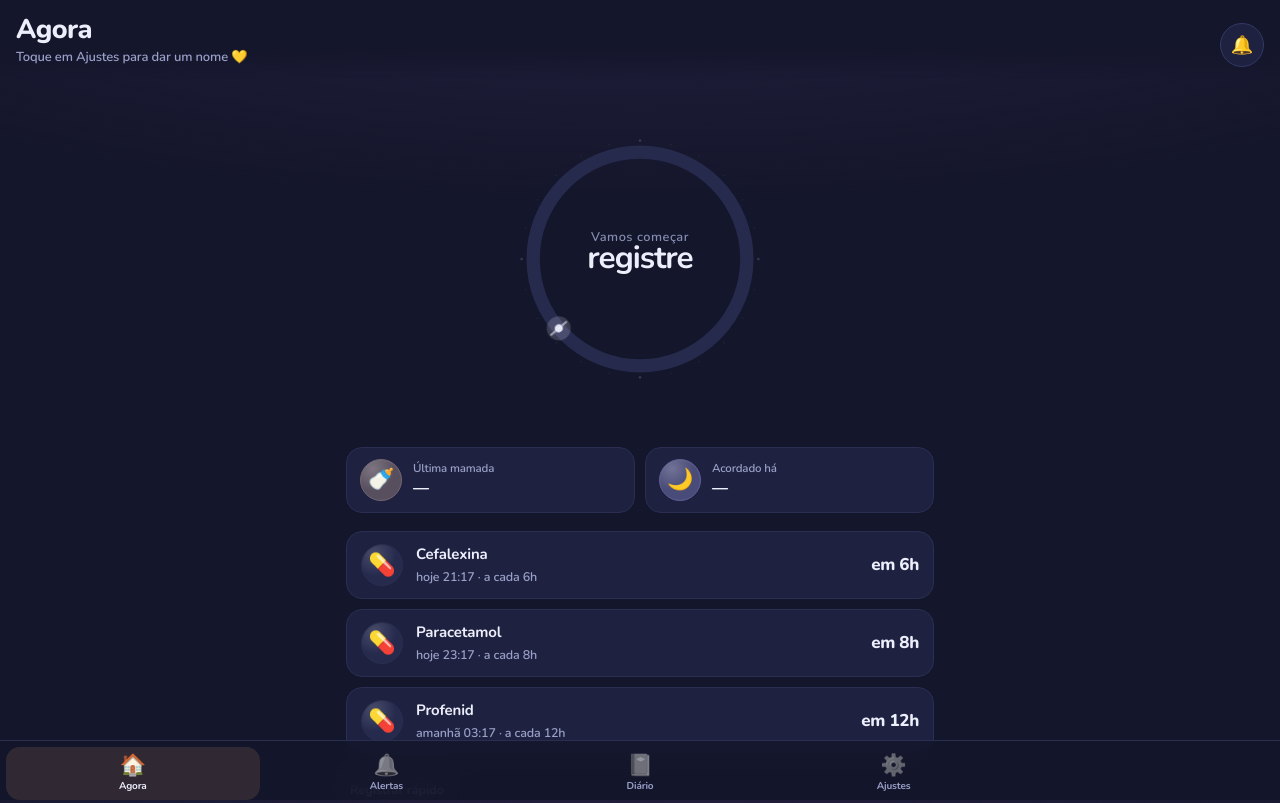
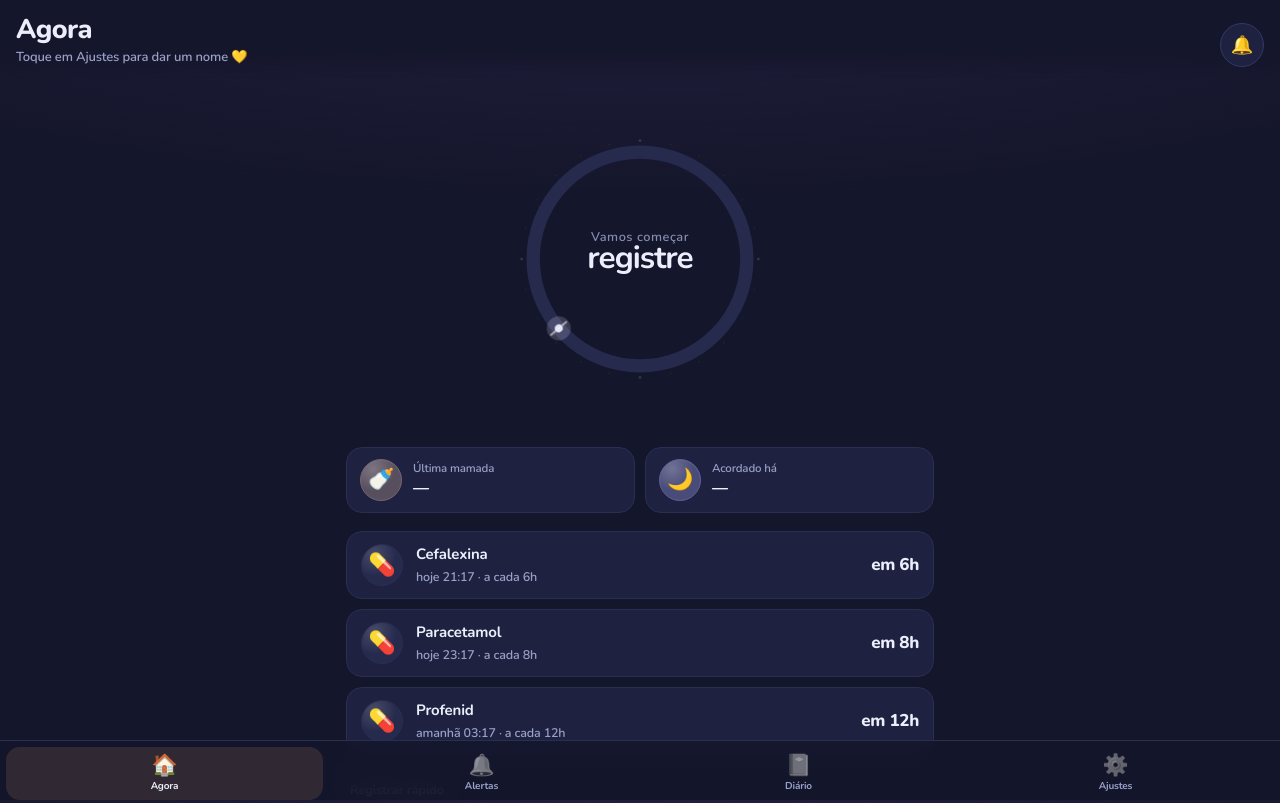
Before and after one commit to matsuch/baby-routine, a website with bundled scripts: page index.html in a window 1280 px wide. Shown: the top 803 px of the page. Built offline with nearby package versions, Linux system fonts and the light colour scheme.

Commit message:
Centralizar ícones do menu fixo (#5)
Corrigir grid do tabbar de repeat(5, 1fr) para repeat(4, 1fr) — só existem 4 abas.

```diff
--- a/assets/css/style.css
+++ b/assets/css/style.css
@@ -389,7 +389,7 @@ button, input, select, textarea { font: inherit; color: inherit; letter-spacing:
 /* ---------- abas ---------- */
 .tabbar {
   position: fixed; left: 0; right: 0; bottom: 0; z-index: 30;
-  display: grid; grid-template-columns: repeat(5, 1fr);
+  display: grid; grid-template-columns: repeat(4, 1fr);
   background: color-mix(in oklab, var(--bg) 82%, transparent);
   backdrop-filter: blur(16px); -webkit-backdrop-filter: blur(16px);
   border-top: 1px solid var(--line-soft);
```
